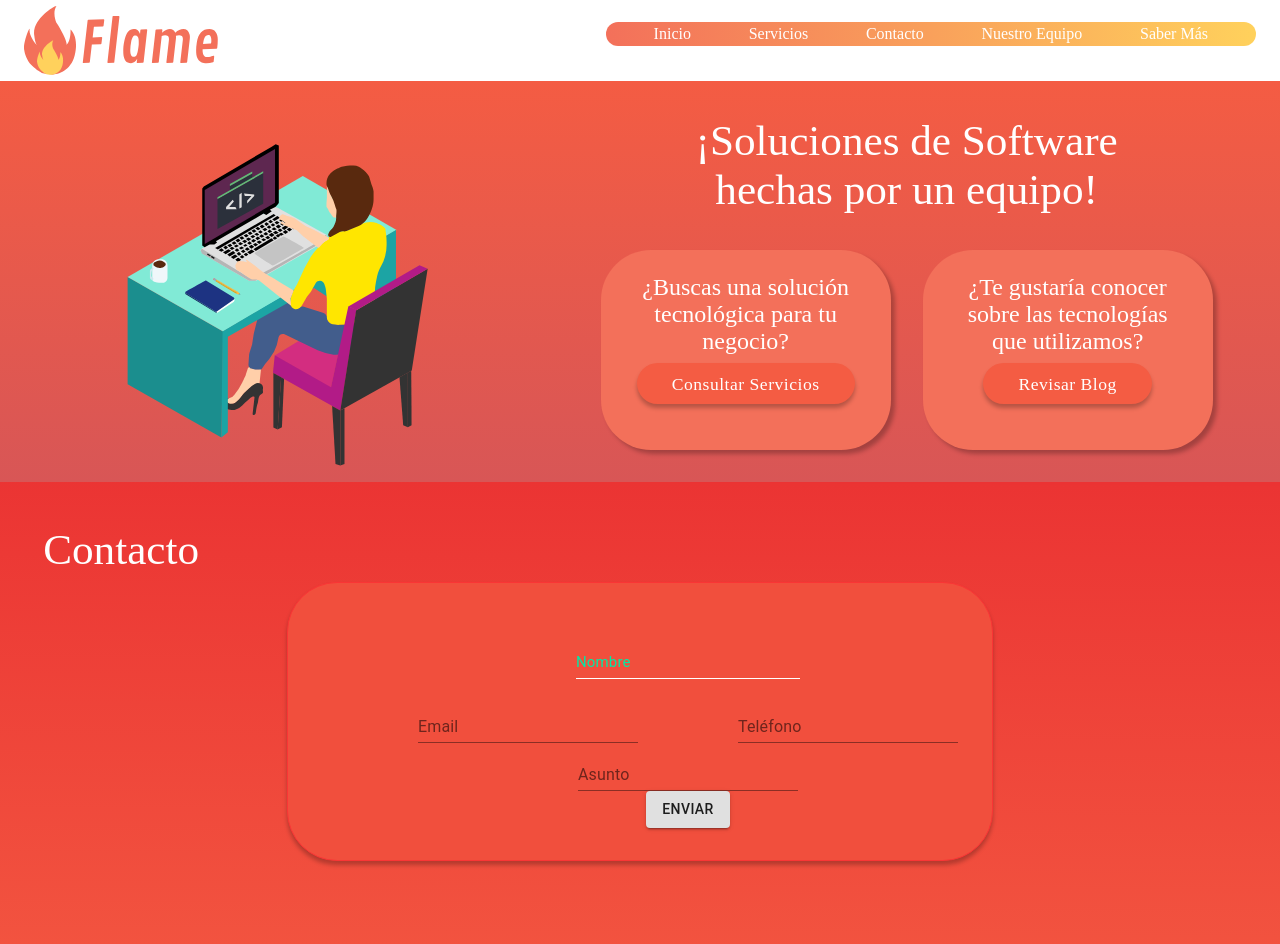
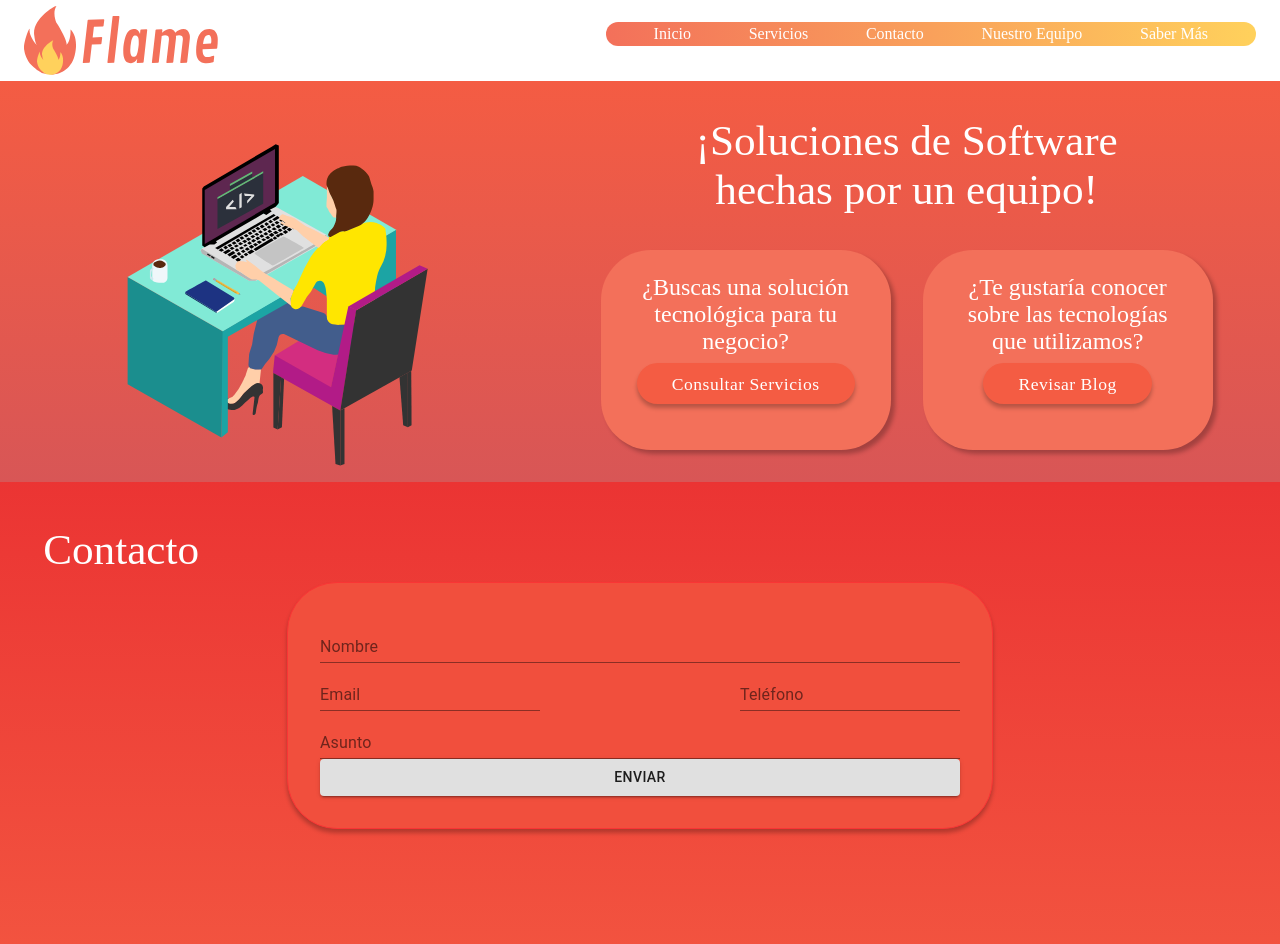
Before and after one commit to FlameTeam/FlameWebApp, a React (Create React App) app: page / in a window 1280 px wide. Shown: the top 944 px of the page. Built offline with nearby package versions, Linux system fonts and the light colour scheme; a web font is replaced by a local one.

Commit message:
prettier formated donde

```diff
--- a/src/components/Contact.js
+++ b/src/components/Contact.js
@@ -1,4 +1,4 @@
-import React, { useState }  from "react";
+import React, { useState } from "react";
 
 import { Box, Grid, TextField, Button } from "@material-ui/core";
 
@@ -19,71 +19,43 @@ export default function Contact() {
 
   return (
     <Box className={classes.contact}>
-    <h3 className={classes.title}>
-      Contacto
-    </h3>
-
+      <h3 className={classes.title}>Contacto</h3>
 
       <form className={classes.form}>
-      <Grid
-        container
-        justify="center"
-        className={classes.formGridContainer}
-      >
-
-       <Grid item md={12}>
+        <Box className={classes.textFieldsBox}>
           <TextField
             id="name"
             label="Nombre"
             value={nameState}
-                  onChange={e => setName(e.target.value)}
-                  className={classes.textField}
-                  InputLabelProps={{
-                    classes: {
-                      root: classes.label,
-                      focused: classes.focusedLabel
-                    }
-                  }}
-                  InputProps={{
-                    classes: {
-                      root: classes.underline
-                    }
-                  }}
+            onChange={(e) => setName(e.target.value)}
           />
 
-         </Grid>
-         <Grid item md={6}>
+          <Box className={classes.emailPhoneTextFieldBox}>
             <TextField
               id="email"
               label="Email"
               value={emailState}
-                  onChange={e => setEmail(e.target.value)}
+              onChange={(e) => setEmail(e.target.value)}
             />
-           </Grid>
-           <Grid item md={6}>
+
             <TextField
               id="phone"
               label="Teléfono"
               value={phoneState}
-                  onChange={e => setPhone(e.target.value)}
+              onChange={(e) => setPhone(e.target.value)}
             />
+          </Box>
 
-             </Grid>
-
-            <Grid item md={12}>
           <TextField
             id="message"
             label="Asunto"
             value={messageState}
-                  onChange={e => setMessage(e.target.value)}
+            onChange={(e) => setMessage(e.target.value)}
           />
-            </Grid>
-                <Button variant="contained">
-                    Enviar
-                </Button>
-                </Grid>
+
+          <Button variant="contained">Enviar</Button>
+        </Box>
       </form>
-
     </Box>
   );
 }
--- a/src/styles/components/contactStyle.js
+++ b/src/styles/components/contactStyle.js
@@ -2,7 +2,8 @@ import { makeStyles } from "@material-ui/core/styles";
 
 const useStyles = makeStyles((theme) => ({
   contact: {
-        background: "linear-gradient(180.36deg, #EB3333 0.7%, #EB3433 0.71%, #F45C43 99.35%)",
+    background:
+      "linear-gradient(180.36deg, #EB3333 0.7%, #EB3433 0.71%, #F45C43 99.35%)",
     height: "600px",
   },
 
@@ -13,7 +14,7 @@ const useStyles = makeStyles((theme) => ({
     paddingLeft: "1em",
     fontSize: "2.7em",
     fontWeight: "normal",
-        color: "#FFFFFF"
+    color: "#FFFFFF",
   },
 
   formGridContainer: {
@@ -23,8 +24,8 @@ const useStyles = makeStyles((theme) => ({
 
     [theme.breakpoints.down("sm")]: {
       marginLeft: "1em",
-          marginRight: "1em"
-        }
+      marginRight: "1em",
+    },
   },
 
   form: {
@@ -34,14 +35,20 @@ const useStyles = makeStyles((theme) => ({
     padding: "2em",
     border: "1px solid #FA3535",
     boxShadow: "0px 4px 4px rgba(0, 0, 0, 0.25)",
-        borderRadius: "50px"
+    borderRadius: "50px",
   },
 
+  textFieldsBox: {
+    display: "flex",
+    flexDirection: "column",
+  },
 
-    formGridItem: {
+  emailPhoneTextFieldBox: {
+    display: "flex",
+    justifyContent: "space-between",
+  },
 
-
-    },
+  formGridItem: {},
 
   textField: {
     width: "35%",
@@ -49,34 +56,33 @@ const useStyles = makeStyles((theme) => ({
     [theme.breakpoints.down("sm")]: {
       height: 30,
       width: "70%",
-          fontSize: "0.7em"
-        }
+      fontSize: "0.7em",
+    },
   },
 
   label: {
     "&$focusedLabel": {
-          color: "#00EAA6"
+      color: "#00EAA6",
     },
     color: "#00EAA6",
-        fontSize: "15px"
+    fontSize: "15px",
   },
 
   underline: {
     color: "#FFFFFF",
 
     "&:before": {
-          borderBottom: "1px solid white"
+      borderBottom: "1px solid white",
     },
 
     "&&&&:hover:before": {
-          borderBottom: "1px solid white"
+      borderBottom: "1px solid white",
     },
 
     "&:after": {
-          borderBottom: `1px solid cyan`
-        }
+      borderBottom: `1px solid cyan`,
     },
-
+  },
 }));
 
 export default useStyles;
--- a/src/styles/components/navbarStyle.js
+++ b/src/styles/components/navbarStyle.js
@@ -4,7 +4,7 @@ const useStyles = makeStyles((theme) => ({
   appbar: {
     background: "#FFFFFF",
     paddingTop: "0.4em",
-    paddingBottom: "0.3em"
+    paddingBottom: "0.3em",
   },
 
   navbarContainer: {
```
Also changed, not shown: src/components/Header.js (+14 -7 lines), src/components/ServiceSection.js (+4 -4 lines), src/styles/components/headerStyle.js (+11 -16 lines), src/styles/components/serviceStyle.js (+2 -5 lines), src/App.js (line endings or trailing spaces). Lines whose indentation alone changed are shown as unchanged.
